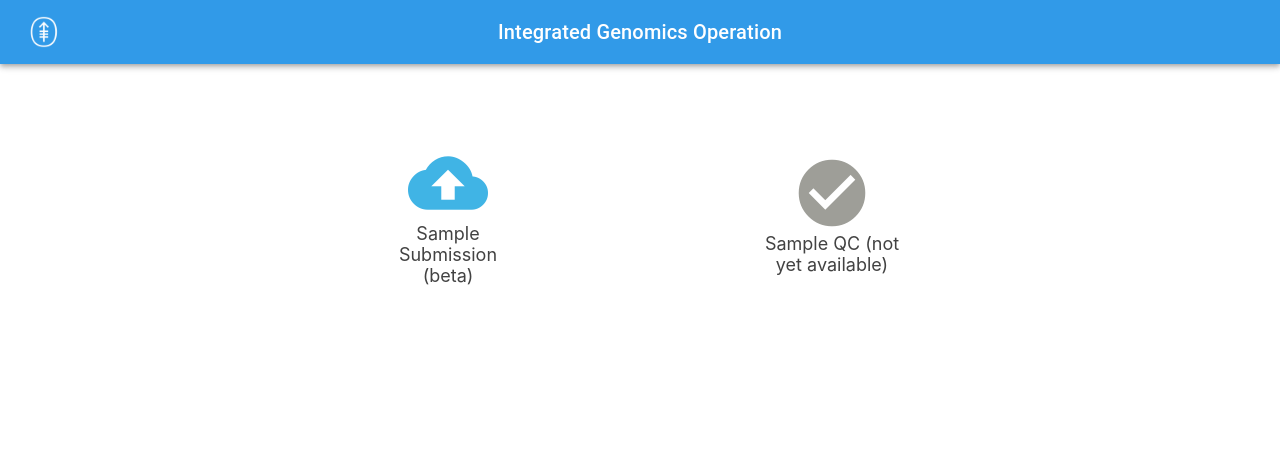
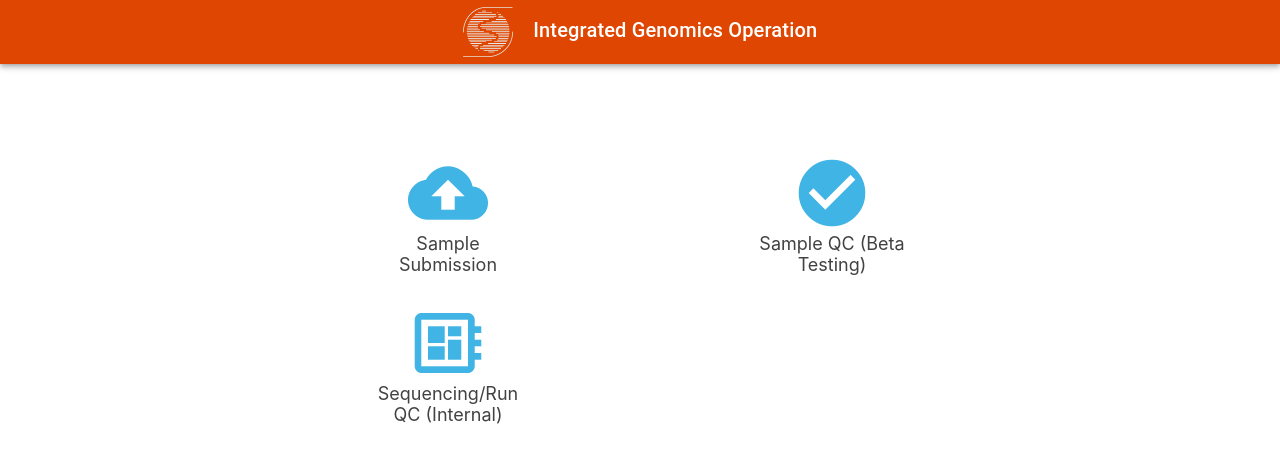
Before and after one commit to mskcc/igo-landing-page, a React (Create React App) app: page / in a window 1280 px wide. Shown: the top 462 px of the page. Built offline with nearby package versions, Linux system fonts and the light colour scheme.

Commit message:
New colors, Run QC

```diff
--- a/src/App.js
+++ b/src/App.js
@@ -17,15 +17,22 @@ function App() {
         <Header />
         <div class="content">
           <Link
-            title="Sample Submission (beta)"
+            title="Sample Submission"
             source="https://igo.mskcc.org/sample-submission"
             icon="cloud_upload"
           />
           <Link
-            disabled={true}
-            title="Sample QC (not yet available)"
-            source="https://igo.mskcc.org/sample-submission"
+            // disabled={true}
+            title="Sample QC (Beta Testing)"
+            source="https://igo.mskcc.org/sample-qc-dev"
             icon="check_circle"
+          />
+
+          <Link
+            // disabled={true}
+            title="Sequencing/Run QC (Internal)"
+            source="https://igo.mskcc.org/run-qc"
+            icon="developer_board"
           />
         </div>
       </MuiThemeProvider>
--- a/src/Header.js
+++ b/src/Header.js
@@ -9,15 +9,14 @@ import {
 } from "@material-ui/core";
 
 import classNames from "classnames";
-import image from "./msk.png";
+import image from "./igo.png";
 
 const Header = ({ classes, loggedIn }) => (
   // <div className={classes.mskccHeader}>
   <AppBar position="static" title={image} className={classes.header}>
     <Toolbar>
-      <Avatar alt="mskcc logo" src={image} className={classes.avatar} />
-
       <Typography color="inherit" variant="h6" className={classes.title}>
+        <img alt="mskcc logo" src={image} className={classes.avatar} />
         Integrated Genomics Operation
       </Typography>
     </Toolbar>
@@ -28,15 +27,18 @@ const Header = ({ classes, loggedIn }) => (
 
 const styles = theme => ({
   header: {
-    backgroundColor: theme.palette.primary.logo,
+    backgroundColor: theme.palette.secondary.main,
     color: "white",
     textAlign: "center"
   },
   title: {
     margin: "0 auto"
   },
-  avatar : {
-    position: "absolute",
+  avatar: {
+    height: "2.5em",
+    width: "auto",
+    verticalAlign: "middle",
+    marginRight: "1em"
   }
 });
 
```
Also changed, not shown: src/igo.png (added).
